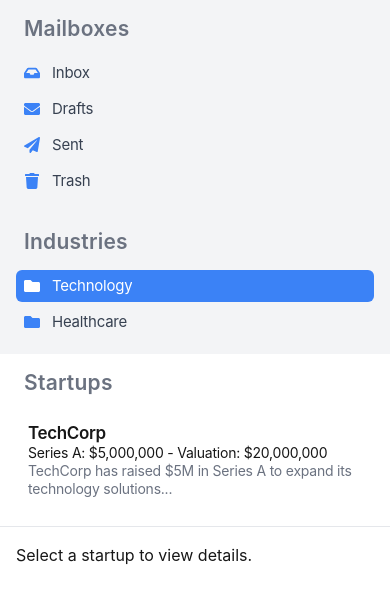
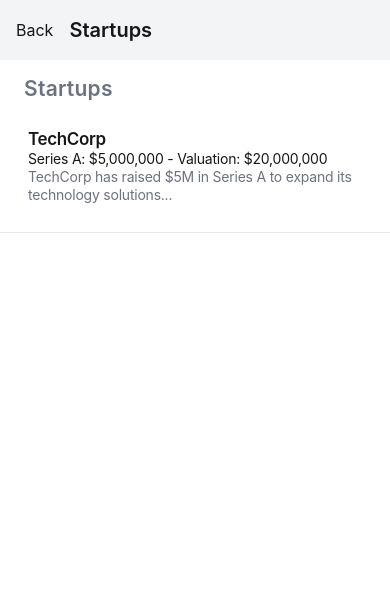
Before and after one commit to buzsh/recon, a Next.js app: page / in a window 390 px wide. Both pictures are taken after a click on the button "Technology". Shown: the top 604 px of the page. Built offline with nearby package versions, Linux system fonts and the light colour scheme.

Commit message:
feat: MobileLayout

```diff
--- a/app/page.tsx
+++ b/app/page.tsx
@@ -1,19 +1,24 @@
 "use client";
 
+import { useState, useEffect } from "react";
 import Sidebar from "../components/Sidebar";
 import StartupList from "../components/StartupList";
 import DetailView from "../components/DetailView";
+import MobileLayout from "../components/MobileLayout";
 import { industries, startups } from "../data/sampleData";
-import { useState } from "react";
 import { Startup } from "../data/types";
 
 export default function Home() {
-  const [selectedIndustryId, setSelectedIndustryId] = useState<number | null>(
-    null
-  );
-  const [selectedStartupId, setSelectedStartupId] = useState<number | null>(
-    null
-  );
+  const [isMobile, setIsMobile] = useState(false);
+  const [selectedIndustryId, setSelectedIndustryId] = useState<number | null>(null);
+  const [selectedStartupId, setSelectedStartupId] = useState<number | null>(null);
+
+  useEffect(() => {
+    const checkMobile = () => setIsMobile(window.innerWidth < 768);
+    checkMobile();
+    window.addEventListener('resize', checkMobile);
+    return () => window.removeEventListener('resize', checkMobile);
+  }, []);
 
   const handleSelectIndustry = (industryId: number) => {
     setSelectedIndustryId(industryId);
@@ -34,6 +39,10 @@ export default function Home() {
       ? startups.find((s) => s.id === selectedStartupId) || null
       : null;
 
+  if (isMobile) {
+    return <MobileLayout industries={industries} startups={startups} />;
+  }
+
   return (
     <div className="flex flex-col md:flex-row h-screen">
       <Sidebar
--- /dev/null
+++ b/components/MobileLayout.tsx
@@ -0,0 +1,79 @@
+import React, { useState } from 'react';
+import Sidebar from './Sidebar';
+import StartupList from './StartupList';
+import DetailView from './DetailView';
+import { Industry, Startup } from '../data/types';
+
+interface MobileLayoutProps {
+  industries: Industry[];
+  startups: Startup[];
+}
+
+const MobileLayout: React.FC<MobileLayoutProps> = ({ industries, startups }) => {
+  const [selectedIndustryId, setSelectedIndustryId] = useState<number | null>(null);
+  const [selectedStartupId, setSelectedStartupId] = useState<number | null>(null);
+  const [view, setView] = useState<'industries' | 'startups' | 'detail'>('industries');
+
+  const handleSelectIndustry = (industryId: number) => {
+    setSelectedIndustryId(industryId);
+    setView('startups');
+  };
+
+  const handleSelectStartup = (startupId: number) => {
+    setSelectedStartupId(startupId);
+    setView('detail');
+  };
+
+  const handleBack = () => {
+    if (view === 'detail') {
+      setView('startups');
+    } else if (view === 'startups') {
+      setView('industries');
+      setSelectedIndustryId(null);
+    }
+  };
+
+  const filteredStartups = selectedIndustryId
+    ? industries.find(ind => ind.id === selectedIndustryId)?.startups || []
+    : [];
+
+  const selectedStartup = selectedStartupId
+    ? startups.find(s => s.id === selectedStartupId) || null
+    : null;
+
+  return (
+    <div className="h-screen flex flex-col">
+      <header className="bg-gray-100 p-4 flex items-center">
+        {view !== 'industries' && (
+          <button onClick={handleBack} className="mr-4">
+            Back
+          </button>
+        )}
+        <h1 className="text-xl font-semibold">
+          {view === 'industries' && 'Industries'}
+          {view === 'startups' && 'Startups'}
+          {view === 'detail' && selectedStartup?.name}
+        </h1>
+      </header>
+      <main className="flex-1 overflow-y-auto">
+        {view === 'industries' && (
+          <Sidebar
+            industries={industries}
+            selectedIndustryId={selectedIndustryId}
+            onSelectIndustry={handleSelectIndustry}
+          />
+        )}
+        {view === 'startups' && (
+          <StartupList
+            startups={filteredStartups}
+            selectedStartupId={selectedStartupId}
+            onSelectStartup={handleSelectStartup}
+          />
+        )}
+        {view === 'detail' && <DetailView startup={selectedStartup} />}
+      </main>
+    </div>
+  );
+};
+
+export default MobileLayout;
--- a/tailwind.config.ts
+++ b/tailwind.config.ts
@@ -19,6 +19,9 @@ const config: Config = {
     },
   },
   plugins: [],
+  screens: {
+    'mobile': {'max': '767px'},
+  },
 };
 
 export default config;
```
